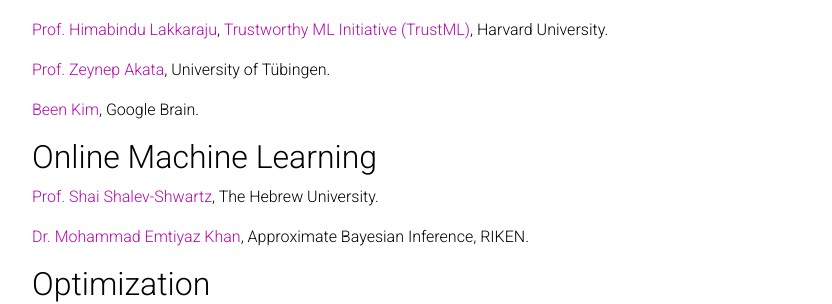
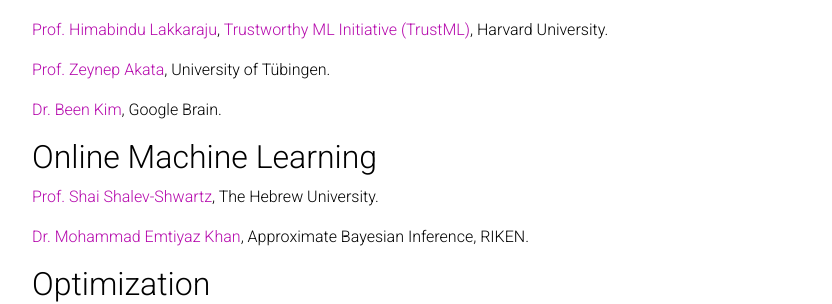
Before and after one commit to sijang/sijang.github.io, a Jekyll site: the page built from _pages/Interests.md, in a window 1280 px wide and 1161 px high. Shown: the part 574-878 px from the top of the window, without its empty margins (223-1055 px from the left). Built offline with Jekyll 4.4.1, drawn with Linux system fonts in a browser that asks for light colours; nearby versions of some CDN libraries; a style sheet for code colours, icons or effects is not loaded.

```diff
--- a/_pages/Interests.md
+++ b/_pages/Interests.md
@@ -29,7 +29,7 @@ nav: true
 
   > [Prof. Zeynep Akata](https://eml-unitue.de/people/zeynep-akata){:target="_blank"}, University of Tübingen.
 
-  > [Been Kim](https://beenkim.github.io/){:target="_blank"}, Google Brain.
+  > [Dr. Been Kim](https://beenkim.github.io/){:target="_blank"}, Google Brain.
 
 
 ## Online Machine Learning
```
